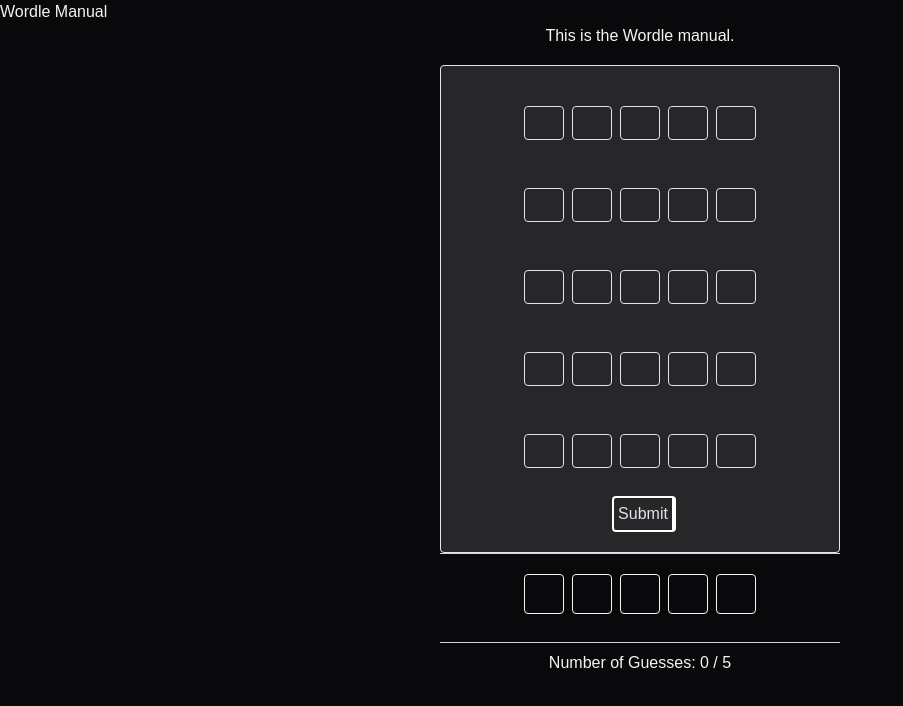
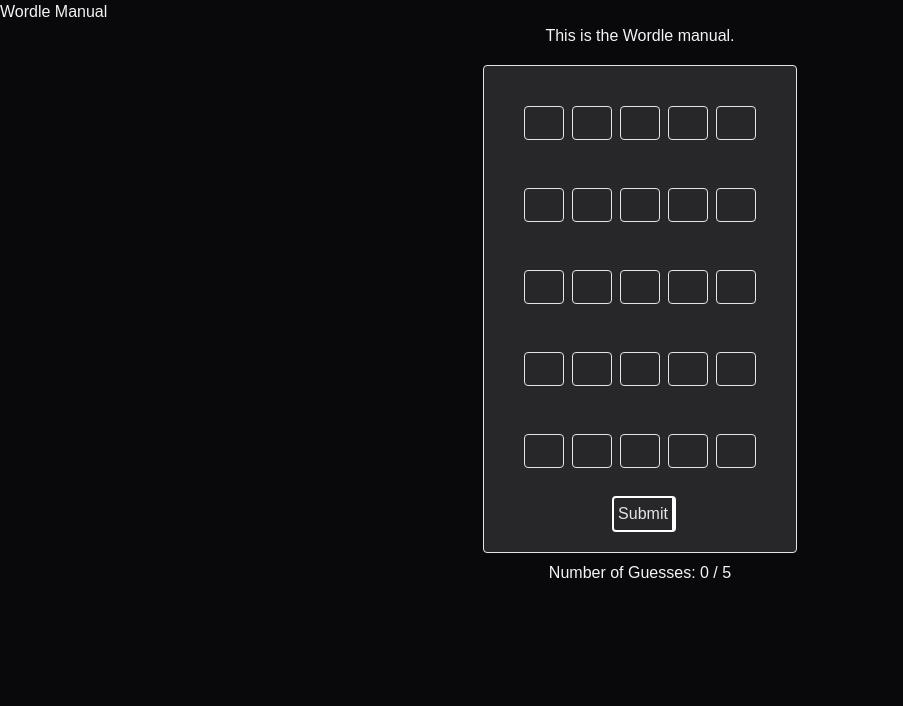
Before and after one commit to franco-ortega/wordle-clone, a Next.js app: page /manual in a window 1280 px wide. Shown: the top 706 px of the page, without its empty margins (0-903 px from the left). Built offline with nearby package versions, Linux system fonts and the light colour scheme.

Commit message:
remove display at bottom that showed current guess

```diff
--- a/src/app/manual/page.tsx
+++ b/src/app/manual/page.tsx
@@ -337,22 +337,7 @@ function Manual() {
 							Submit
 						</button>
 					</form>
-
-					<hr className='border-gray-300 w-100' />
-
-					<div className='flex flex-row gap-2 items-center justify-center p-5'>
-						{letters.map((letter, index) => (
-							<span
-								key={index}
-								className='border rounded inline-block p-1 w-10 h-10 text-center'
-							>
-								{letter}
-							</span>
-						))}
-					</div>
 				</section>
-
-				<hr className='border-gray-300 w-100' />
 
 				{displayCorrect && (
 					<section>Correct: {guess === targetWord ? 'Yes' : 'No'}</section>
```
